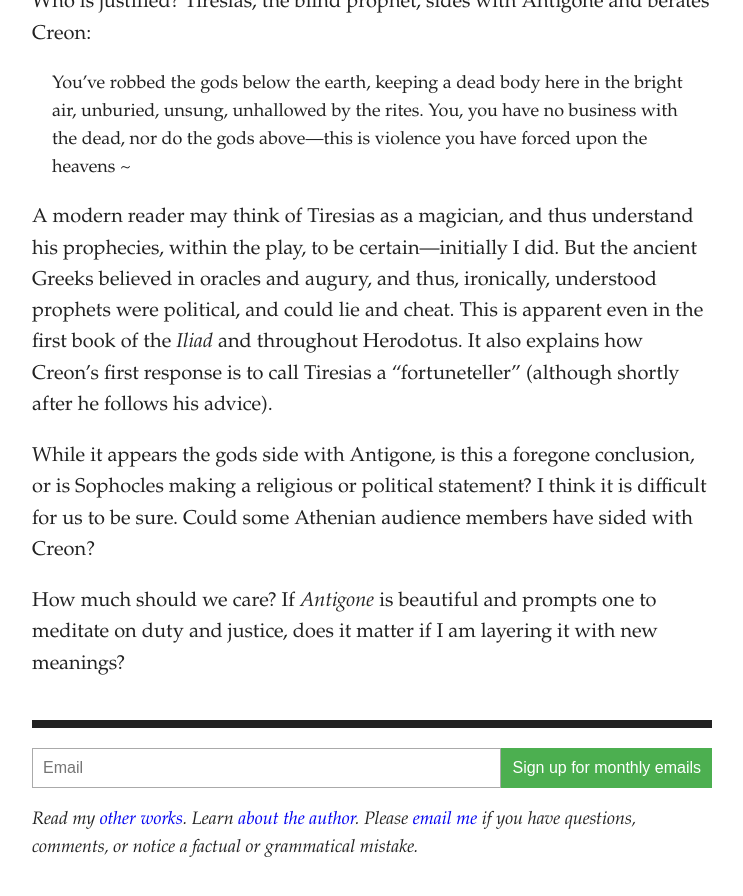
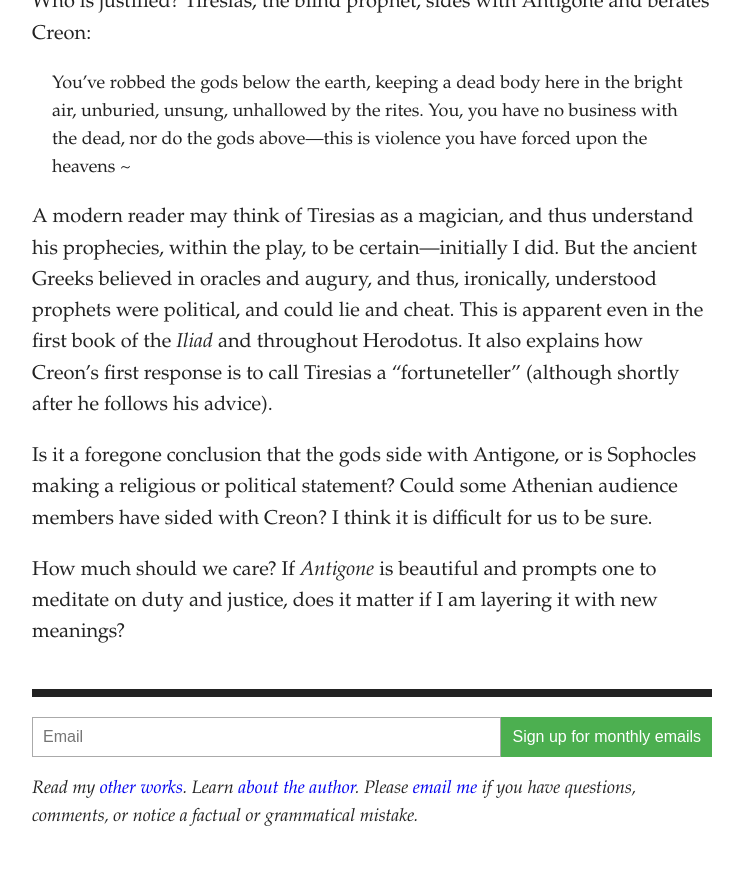
Before and after one commit to artsandmetaphysics/goodlifeodyssey, a Jekyll site: the page built from posts/2020-06-14-antigone-historical-context.md, in a window 1280 px wide and 900 px high, scrolled down 2035 px. Shown: the top 896 px of the window, without its empty margins (268-1011 px from the left). Built offline with Jekyll 4.4.1, drawn with Linux system fonts in a browser that asks for light colours; after the commit the page ends 2904 px from its top, so only the background shows below that.

Commit message:
Add content

```diff
--- a/posts/2020-06-14-antigone-historical-context.md
+++ b/posts/2020-06-14-antigone-historical-context.md
@@ -71,7 +71,7 @@ Who is justified? Tiresias, the blind prophet, sides with Antigone and berates C
 
 A modern reader may think of Tiresias as a magician, and thus understand his prophecies, within the play, to be certain---initially I did. But the ancient Greeks believed in oracles and augury, and thus, ironically, understood prophets were political, and could lie and cheat. This is apparent even in the first book of the _Iliad_ and throughout Herodotus. It also explains how Creon's first response is to call Tiresias a "fortuneteller" (although shortly after he follows his advice).
 
-While it appears the gods side with Antigone, is this a foregone conclusion, or is Sophocles making a religious or political statement? I think it is difficult for us to be sure. Could some Athenian audience members have sided with Creon?
+Is it a foregone conclusion that the gods side with Antigone, or is Sophocles making a religious or political statement? Could some Athenian audience members have sided with Creon? I think it is difficult for us to be sure.
 
 How much should we care? If _Antigone_ is beautiful and prompts one to meditate on duty and justice, does it matter if I am layering it with new meanings?
 
```
Also changed, not shown: _posts/2020-06-14-antigone-historical-context.md (+1 -1 lines).
